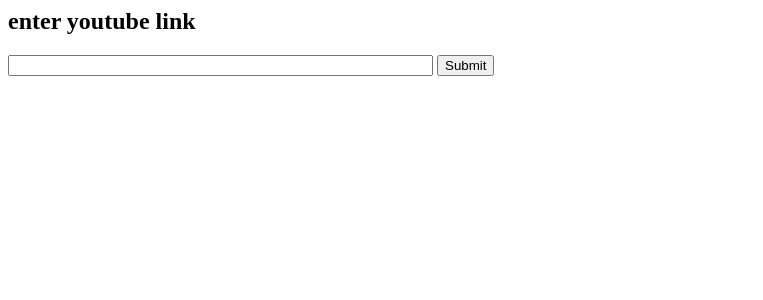
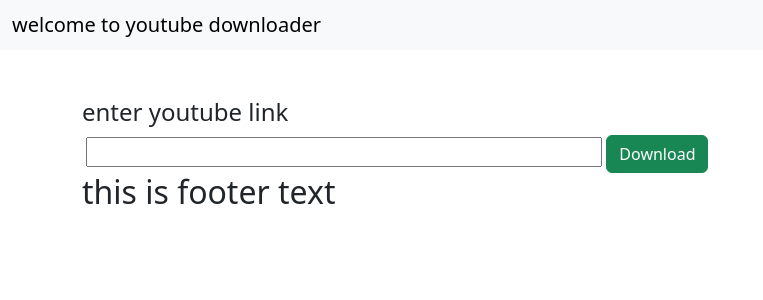
Before and after one commit to yaho-ma/final_youtube_downloader, a Django app: page / in a window 1280 px wide. Shown: the top 300 px of the page, without its empty margins (0-763 px from the left). Run offline with Django 5.2, Linux system fonts and the light colour scheme.

Commit message:
templatess added and changed

```diff
--- /dev/null
+++ b/my_downloader/templates/my_downloader/footer.html
@@ -0,0 +1,3 @@
+<h2>
+    this is footer text
+</h2>
--- /dev/null
+++ b/my_downloader/templates/my_downloader/header.html
@@ -0,0 +1,8 @@
+
+<header>
+    <nav class="navbar bg-body-tertiary">
+        <div class="container-fluid">
+          <span class="navbar-brand mb-0 h1">welcome to youtube downloader</span>
+        </div>
+      </nav>
+</header>
--- a/my_downloader/templates/my_downloader/index.html
+++ b/my_downloader/templates/my_downloader/index.html
@@ -1,15 +1,28 @@
+<!DOCTYPE html>
 <html lang="en">
 <head>
     <meta charset="UTF-8">
     <meta name="viewport" content="width=, initial-scale=1.0">
-    <title>Document</title>
+    <title>Downloader</title>
+    <link href="https://cdn.jsdelivr.net/npm/bootstrap@5.3.3/dist/css/bootstrap.min.css" rel="stylesheet" integrity="sha384-QWTKZyjpPEjISv5WaRU9OFeRpok6YctnYmDr5pNlyT2bRjXh0JMhjY6hW+ALEwIH" crossorigin="anonymous">
+    <script src="https://cdn.jsdelivr.net/npm/bootstrap@5.3.3/dist/js/bootstrap.bundle.min.js" integrity="sha384-YvpcrYf0tY3lHB60NNkmXc5s9fDVZLESaAA55NDzOxhy9GkcIdslK1eN7N6jIeHz" crossorigin="anonymous"></script>
+
 </head>
 
 
 
+
 <body>
+    {% include 'my_downloader/header.html' %}
 
-    <h2>enter youtube link</h2>
+    <div class="container">
+        <br>
+        <br>
+
+
+
+
+    <h4>enter youtube link</h4>
 
     <form action="download/" method="get">
 
@@ -18,9 +31,13 @@
         <input type="text" id="link" size="50" name="url">
 
 
-        <input type="submit" >
+        {% comment %} <input type="submit" > {% endcomment %}
+        <button type="submit" class="btn btn-success" >Download</button>
 
 
     </form>
+
+    {% include 'my_downloader/footer.html' %}
+</div>
 </body>
 </html>
```
Also changed, not shown: my_downloader/templates/my_downloader/download.html (+14 -4 lines), site_youtube/settings.py (+9 -8 lines).
